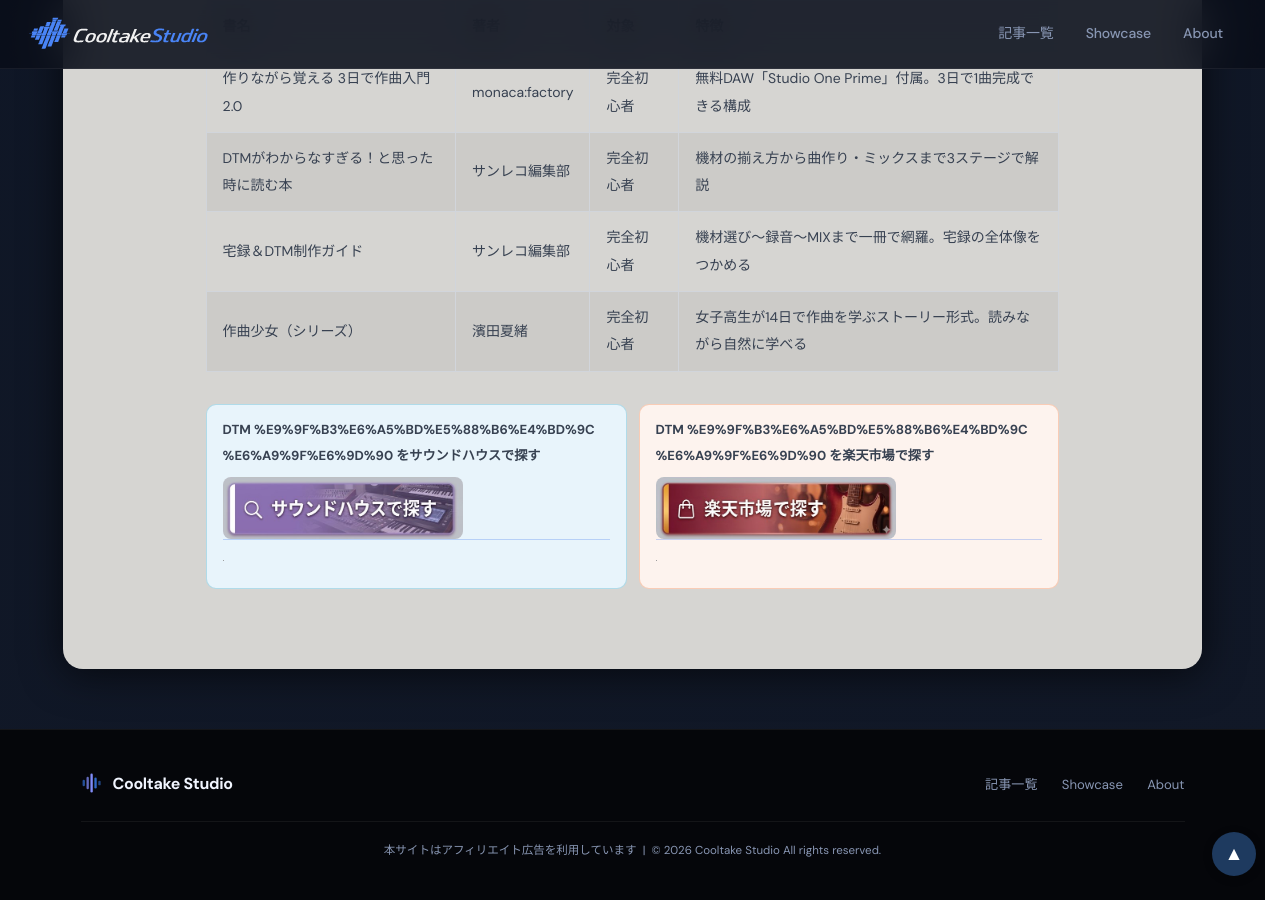
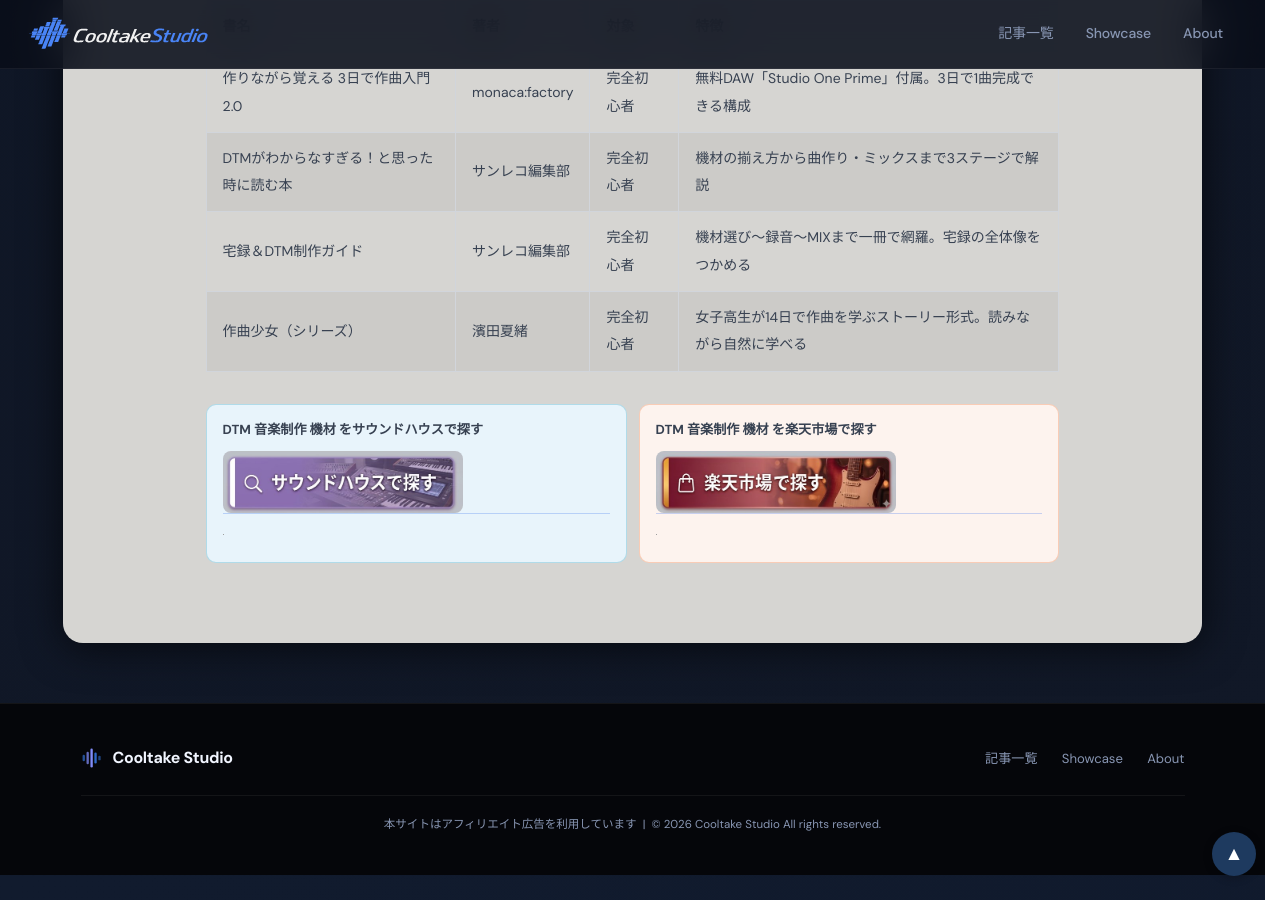
Before and after one commit to cooltake/cooltake-staging, a Jekyll site: the page built from _posts/2026-05-11-music-production-basics.md, in a window 1280 px wide and 900 px high, scrolled down 5216 px. Built offline with Jekyll 4.4.1, drawn with Linux system fonts in a browser that asks for light colours; some web fonts are replaced; grey boxes are pictures that could not be loaded.

Commit message:
fix: decode URL-encoded keyword labels in shop buttons

```diff
--- a/_posts/2026-05-11-music-production-basics.md
+++ b/_posts/2026-05-11-music-production-basics.md
@@ -136,12 +136,12 @@
 
 <div style="display:flex;gap:.75rem;margin:2rem 0;">
 <div style="flex:1;padding:.8rem 1rem 1rem;background:#e8f4fb;border-radius:10px;border:1px solid rgba(8,145,178,.25);">
-<p style="margin:0 0 .5rem;color:#374151;font-size:.82rem;font-weight:bold;">DTM %E9%9F%B3%E6%A5%BD%E5%88%B6%E4%BD%9C %E6%A9%9F%E6%9D%90 をサウンドハウスで探す</p>
+<p style="margin:0 0 .5rem;color:#374151;font-size:.82rem;font-weight:bold;">DTM 音楽制作 機材 をサウンドハウスで探す</p>
 <a href="https://h.accesstrade.net/sp/cc?rk=01001xqc00os63&url=https%3A%2F%2Fwww.soundhouse.co.jp%2Fsearch%2Findex%2F%3Fsearch_all%3DDTM%2520%25E9%259F%25B3%25E6%25A5%25BD%25E5%2588%25B6%25E4%25BD%259C%2520%25E6%25A9%259F%25E6%259D%2590" rel="nofollow" referrerpolicy="no-referrer-when-downgrade" style="display:block;text-decoration:none;"><img src="/assets/images/btn-soundhouse.jpg" alt="サウンドハウスで探す" width="240" style="height:auto;border-radius:8px;display:block;"></a>
 <img src="https://h.accesstrade.net/sp/rr?rk=01001xqc00os63" width="1" height="1" border="0" alt="" loading="lazy">
 </div>
 <div style="flex:1;padding:.8rem 1rem 1rem;background:#fdf3ee;border-radius:10px;border:1px solid rgba(234,88,12,.25);">
-<p style="margin:0 0 .5rem;color:#374151;font-size:.82rem;font-weight:bold;">DTM %E9%9F%B3%E6%A5%BD%E5%88%B6%E4%BD%9C %E6%A9%9F%E6%9D%90 を楽天市場で探す</p>
+<p style="margin:0 0 .5rem;color:#374151;font-size:.82rem;font-weight:bold;">DTM 音楽制作 機材 を楽天市場で探す</p>
 <a href="//af.moshimo.com/af/c/click?a_id=5565352&amp;p_id=54&amp;pc_id=54&amp;pl_id=616&amp;url=https%3A%2F%2Fsearch.rakuten.co.jp%2Fsearch%2Fmall%2FDTM%2520%25E3%2582%25B9%25E3%2582%25BF%25E3%2583%25BC%25E3%2582%25BF%25E3%2583%25BC%25E3%2582%25BB%25E3%2583%2583%25E3%2583%2588%2F" rel="nofollow" referrerpolicy="no-referrer-when-downgrade" style="display:block;text-decoration:none;"><img src="/assets/images/btn-rakuten.jpg" alt="楽天市場で探す" width="240" style="height:auto;border-radius:8px;display:block;"></a>
 <img src="//i.moshimo.com/af/i/impression?a_id=5565352&amp;p_id=54&amp;pc_id=54&amp;pl_id=616" width="1" height="1" style="border:none;" alt="" loading="lazy">
 </div>
```
